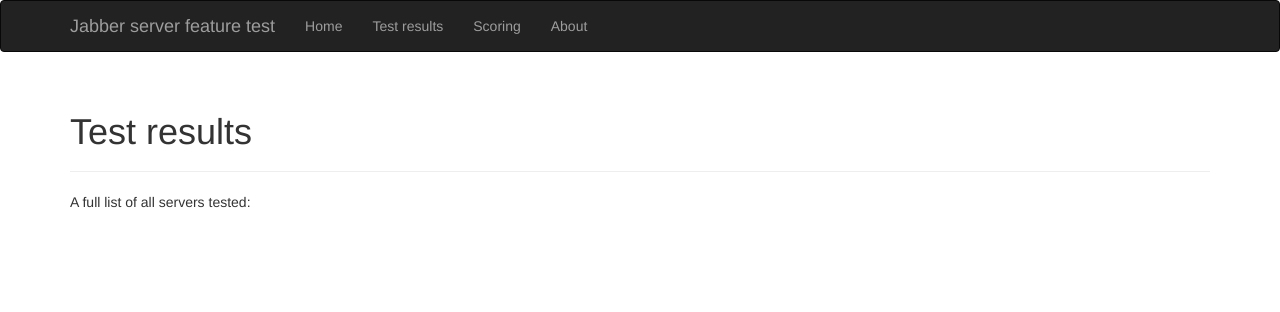
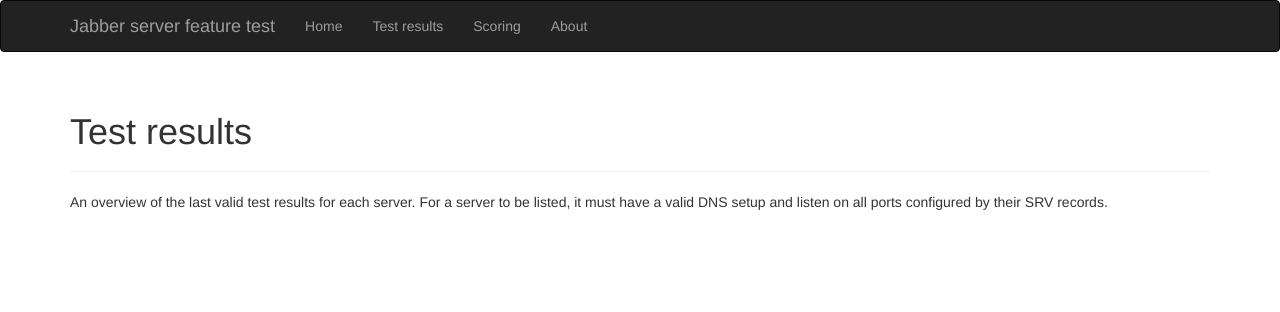
Before and after one commit to mathiasertl/django-xmpp-server-test, a Django app: template xmpp_server_test/server_test/templates/server_test/server_list.html in a window 1280 px wide. Shown: the top 312 px of the page. Run offline with Django 3.2, Linux system fonts and the light colour scheme; the template is opened without the code that fills it, so the values that code supplies are empty; some libraries are stand-ins or nearby versions.

Commit message:
beautify test list a bit

```diff
--- a/xmpp_server_test/server_test/templates/server_test/server_list.html
+++ b/xmpp_server_test/server_test/templates/server_test/server_list.html
@@ -6,8 +6,13 @@
 {% block pagetitle %}{% trans "Test results" %}{% endblock pagetitle %}
 
 {% block body %}
-{% trans "A full list of all servers tested:" %}
-<ul>{% for server in object_list %}
-    <li><a href="{{ server.get_absolute_url }}">{{ server.domain }}</a></li>
-{% endfor %}</ul>
+<p>{% blocktrans %}An overview of the last valid test results for each server. For a server to
+be listed, it must have a valid DNS setup and listen on all ports configured by
+their SRV records.{% endblocktrans %}</p>
+
+<table class="table table-bordered">
+{% for server in object_list %}
+    <tr><td><a href="{{ server.get_absolute_url }}">{{ server.domain }}</a></td></tr>
+{% endfor %}
+</table>
 {% endblock body %}
```
